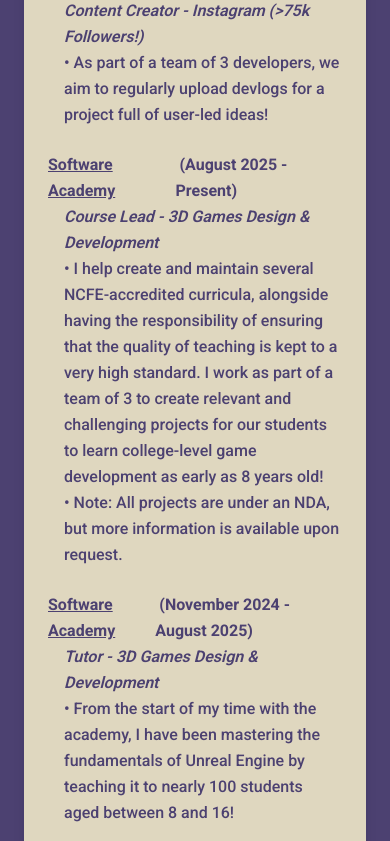
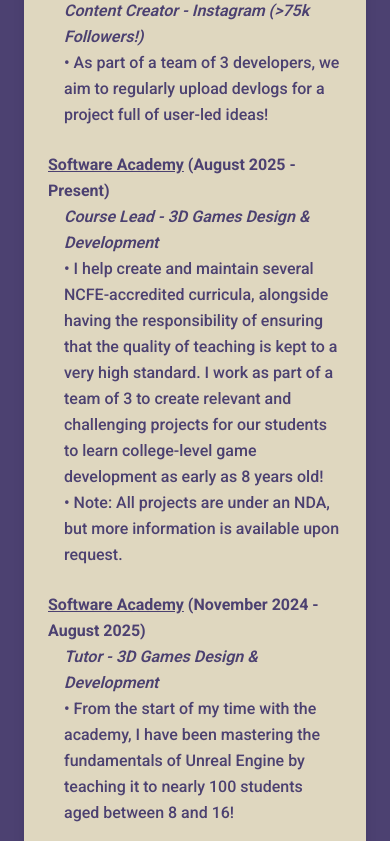
Before and after one commit to Dy1bert/Portfolio, a Next.js app: page / in a window 390 px wide. Shown: the part 3364-4205 px from the top of the page. Built offline with nearby package versions, Linux system fonts and the light colour scheme.

Commit message:
Finished Experience + New CV
+Fixed memory leak bug caused by Turbopack (switched to webpack temporarily until I regress node versions)

```diff
--- a/app/projects/[slug]/page.tsx
+++ b/app/projects/[slug]/page.tsx
@@ -1,4 +1,4 @@
-import { ProjectList } from "@/app/ProjectList";
+import { ProjectList } from "@/Data/ProjectList";
 import Image from "next/image";
 import { notFound } from "next/navigation";
 import VideoPlayer from "@/components/VideoPlayer";
--- a/app/projects/page.tsx
+++ b/app/projects/page.tsx
@@ -1,4 +1,4 @@
-import {ProjectList} from "@/app/ProjectList";
+import {ProjectList} from "@/Data/ProjectList";
 import ProjectCard from "@/components/ProjectCard";
 import React from "react";
 
--- a/components/ExperienceTitle.tsx
+++ b/components/ExperienceTitle.tsx
@@ -1,4 +1,4 @@
-import {ExperienceItem} from "@/app/ExperienceList";
+import {ExperienceItem} from "@/Data/ExperienceList";
 import React from "react";
 
 interface Props {
@@ -22,11 +22,8 @@ const ExperienceTitle = ({ Experience }: Props) => {
     else {
         return (
             <div className="flex flex-row">
-                <h2 className="text-base sm:text-lg md:text-xl font-bold leading-relaxed underline">
-                    {Experience.Title}
-                </h2>
                 <h2 className="text-base sm:text-lg md:text-xl font-bold leading-relaxed">
-                    &nbsp;{Experience.Duration}
+                    <u>{Experience.Title}</u>&nbsp;{Experience.Duration}
                 </h2>
             </div>
 
--- a/components/ProjectCard.tsx
+++ b/components/ProjectCard.tsx
@@ -1,5 +1,5 @@
 import Image from "next/image";
-import { Project } from "@/app/ProjectList";
+import { Project } from "@/Data/ProjectList";
 import Link from "next/link";
 
 interface ProjectCardProps {
--- a/components/ProjectGalleryCarousel.tsx
+++ b/components/ProjectGalleryCarousel.tsx
@@ -10,7 +10,7 @@ import {
   CarouselNext,
   CarouselPrevious,
 } from "@/components/ui/carousel";
-import {Project} from "@/app/ProjectList";
+import {Project} from "@/Data/ProjectList";
 
 interface ProjectCardProps {
   project: Project;
--- a/components/ProjectShowcaseCarousel.tsx
+++ b/components/ProjectShowcaseCarousel.tsx
@@ -10,24 +10,28 @@ import {
   CarouselNext,
   CarouselPrevious,
 } from "@/components/ui/carousel";
-import {ProjectList} from "@/app/ProjectList";
+import {ProjectList} from "@/Data/ProjectList";
 import ProjectCard from "@/components/ProjectCard";
 
 export default function SlideScale() {
   const [api, setApi] = React.useState<CarouselApi>();
   const [current, setCurrent] = React.useState(0);
 
-  React.useEffect(() => {
-    if (!api) {
-      return;
-    }
+    React.useEffect(() => {
+        if (!api) return;
 
-    setCurrent(api.selectedScrollSnap() + 1);
+        const onSelect = () => {
+            setCurrent(api.selectedScrollSnap() + 1);
+        };
 
-    api.on("select", () => {
-      setCurrent(api.selectedScrollSnap() + 1);
-    });
-  }, [api]);
+        onSelect();
+
+        api.on("select", onSelect);
+
+        return () => {
+            api.off("select", onSelect);
+        };
+    }, [api]);
 
   return (
     <div className="relative max-w-[80vw] overflow-y-visible overflow-x-clip">
--- a/package.json
+++ b/package.json
@@ -3,14 +3,13 @@
   "version": "0.1.0",
   "private": true,
   "scripts": {
-    "dev": "next dev",
+    "dev": "next dev --webpack",
     "build": "next build",
     "start": "next start",
     "lint": "eslint"
   },
   "dependencies": {
     "@base-ui/react": "^1.5.0",
-    "@netlify/plugin-nextjs": "^5.15.11",
     "class-variance-authority": "^0.7.1",
     "clsx": "^2.1.1",
     "embla-carousel-react": "^8.6.0",
```
Also changed, not shown: components/Experience.tsx (+2 -5 lines), Data/ExperienceList.ts (renamed from app/ExperienceList.ts), Data/ProjectList.ts (renamed from app/ProjectList.ts), app/page.tsx (indentation only), 2 other files (tests, documents, lock files or other folders).
